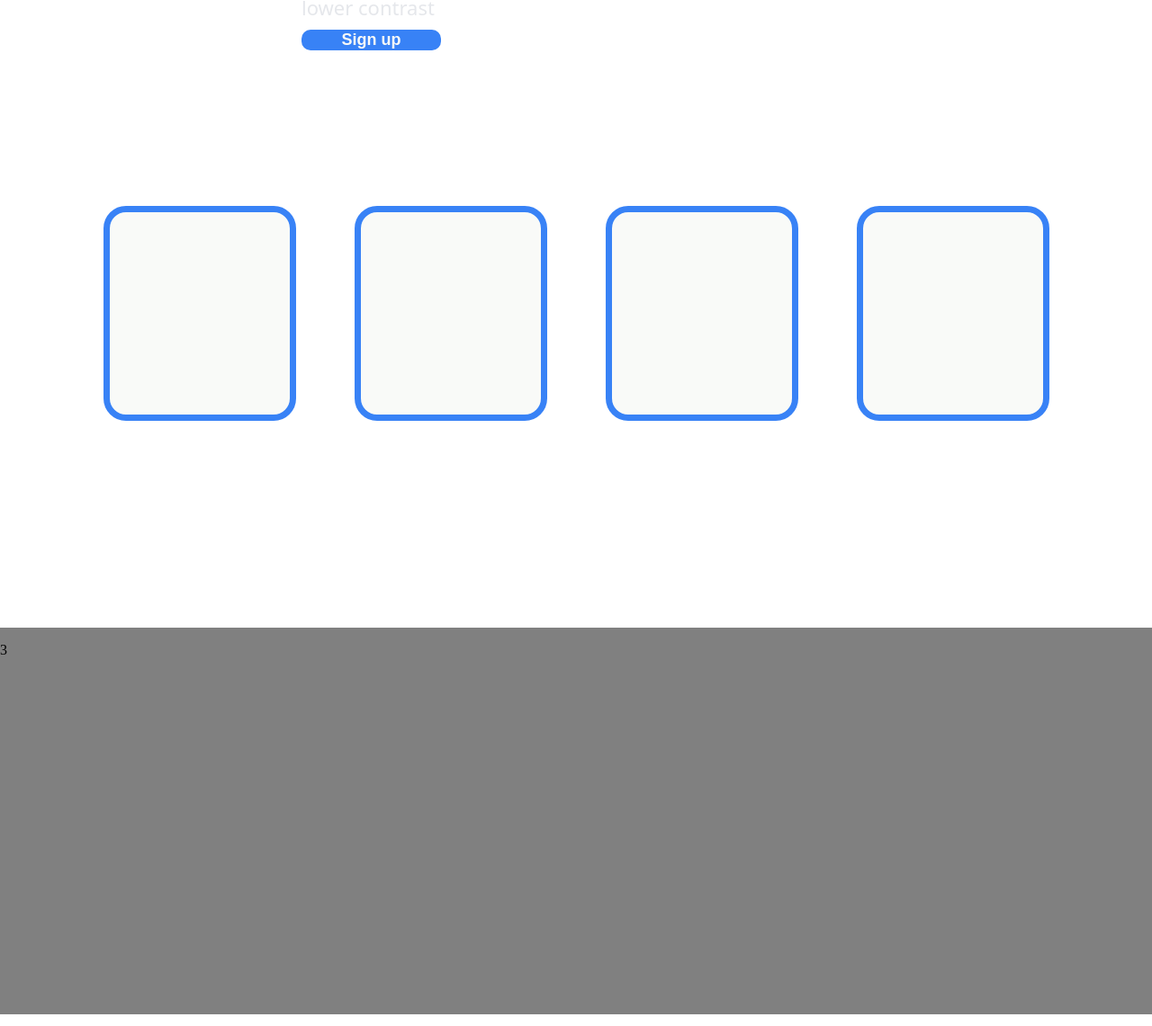
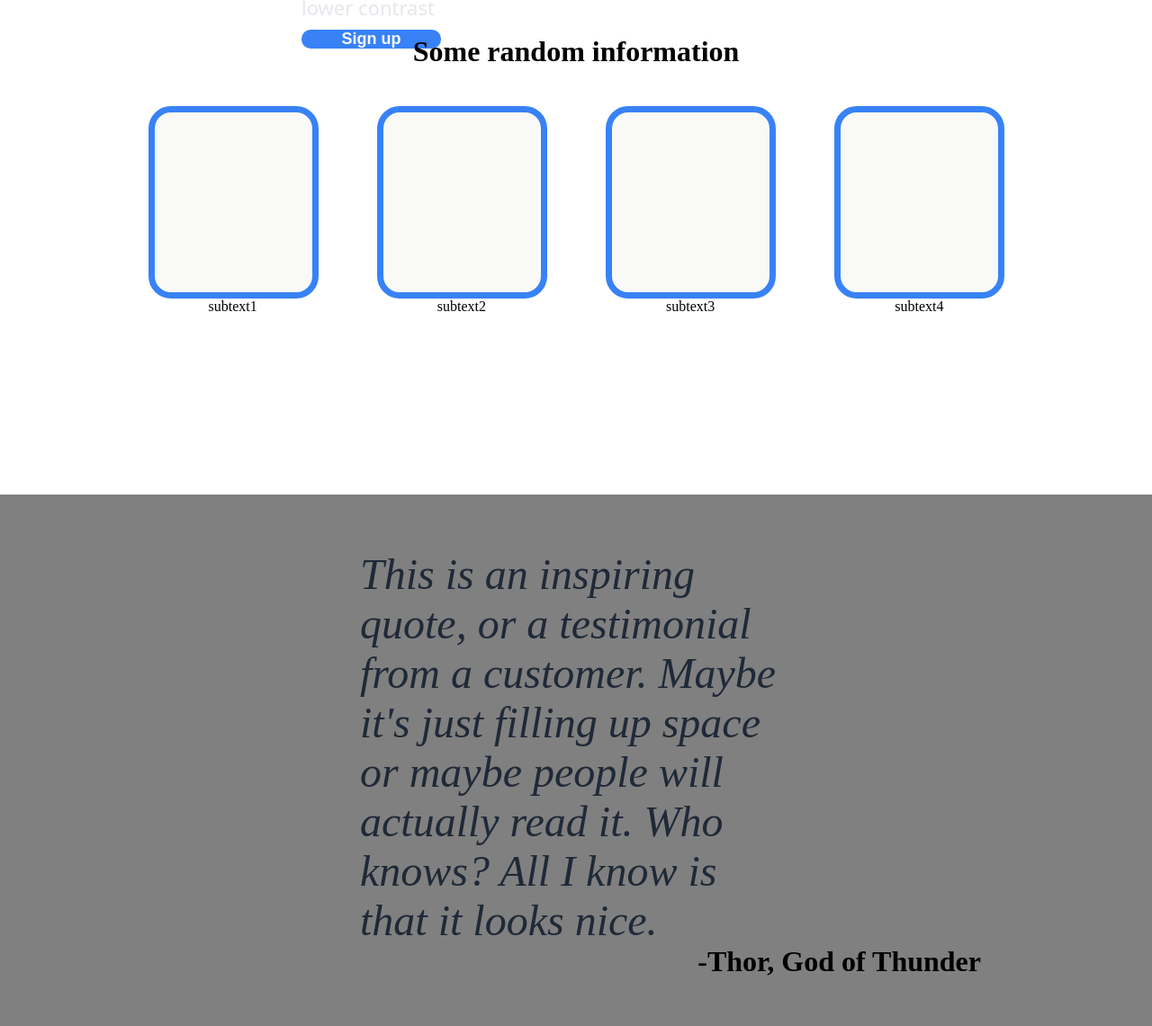
Before and after one commit to brandonn-t/website, a plain HTML site: page index.html in a window 1280 px wide. Shown: the part 652-1793 px from the top of the page at 90% size. Drawn offline with Linux system fonts and the light colour scheme.

Commit message:
third part of the website done

```diff
--- a/index.html
+++ b/index.html
@@ -38,15 +38,31 @@
             </div>
 
             <div class="two">
-                <div class="square"> </div>
-                <div class="square"> </div>
-                <div class="square"> </div>
-                <div class="square"> </div>
+                <h1 id="thirdtext">Some random information</h1>
+                <div id="squarecontainer">
+                    <div class="square"> </div>
+                    <div class="square"> </div>
+                    <div class="square"> </div>
+                    <div class="square"> </div>
+                </div>
+                <div id="textcontainer">
+                    <div class="text">subtext1</div>
+                    <div class="text">subtext2</div>
+                    <div class="text">subtext3</div>
+                    <div class="text">subtext4</div>
+                </div>
+
 
             </div>
 
             <div class="three">
-                <p>3</p>
+                <div id="quote"> This is an inspiring quote, or a testimonial from
+                     a customer. Maybe it's just filling up space or maybe people will actually read it. Who knows? All I know is that it looks nice.
+                </div>
+                <div id="thorcontainer">
+                    <div id="emptyspace"></div>
+                    <div id="sign">-Thor, God of Thunder</div>
+                </div>
             </div>
 
             <div class="four">
--- a/style.css
+++ b/style.css
@@ -53,19 +53,28 @@ html{
     padding-bottom: 150px;
     padding-left: 335px;
     padding-right: 335px;
-    gap: 75px;
+    gap: 100px;
 }
 .two{
-    height: 700px;
+    height: 400px;
     display: flex;
+    flex-direction: column;
     justify-content: center;
     align-items: center;
-    gap: 65px;
+    padding-bottom: 200px;
+    flex: 1;
+
 }
 
 .three{
     background-color: gray;
-    height: 430px;
+    height: 600px;
+    display: flex;
+    justify-content: center;
+    align-items: center;
+    flex-direction: column;
+    padding-left: 400px;
+    padding-right: 400px;
 }
 .four{
     height: 350px;
@@ -114,7 +123,8 @@ ul{
     font-weight: bold;
     border-radius: 10px;
     border: 0;
-    height: 70px;
+    padding: 0%;
+    height: 25px;
     width: 155px;
     flex: 1;
 
@@ -132,11 +142,40 @@ img{
 }
 
 .square{
-    height: 225px;
-    width: 200px;
+    height: 200px;
+    width: 175px;
     border-style: solid;
     border-width: 7px;
     border-color: #3882F6;
     background-color: #F9FAF8;
     border-radius: 25px;
 }
+
+#squarecontainer{
+    display: flex;
+    gap: 65px;
+}
+
+#textcontainer {
+    display: flex;
+    gap: 200px;
+}
+
+#thirdtext{
+    padding: 20px;
+}
+
+#quote{
+    font-size: 48px;
+    color: #1F2937;
+    font-style: italic;
+}
+#sign{
+    font-size: 32px;
+    text-align: right;
+    font-weight: 700;
+}
+
+#emptyspace{
+    width: 900px;
+}
```
